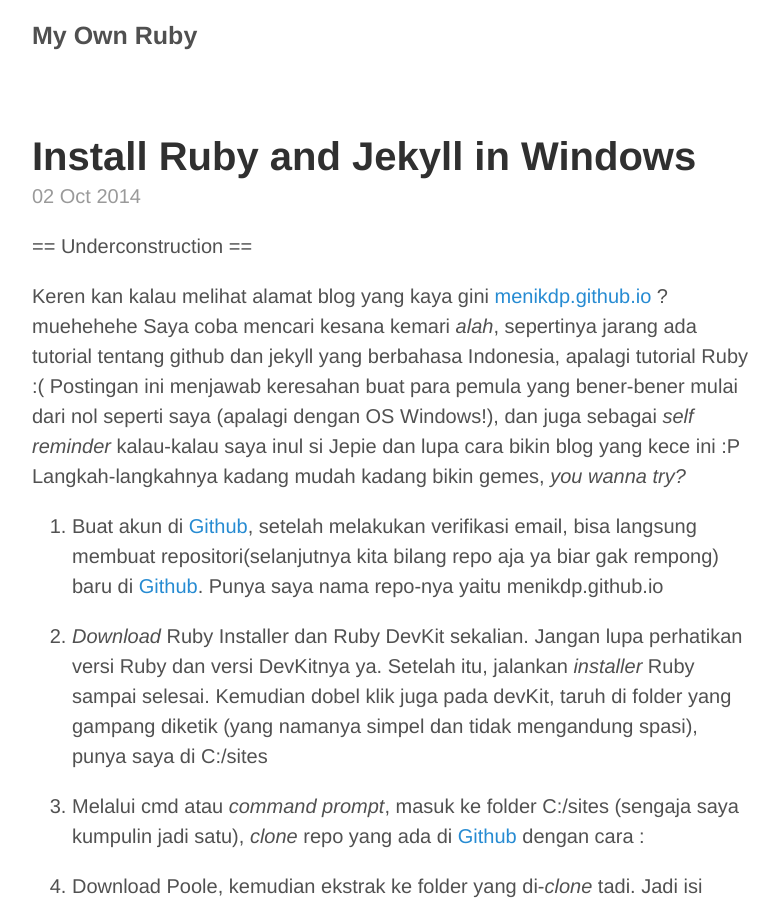
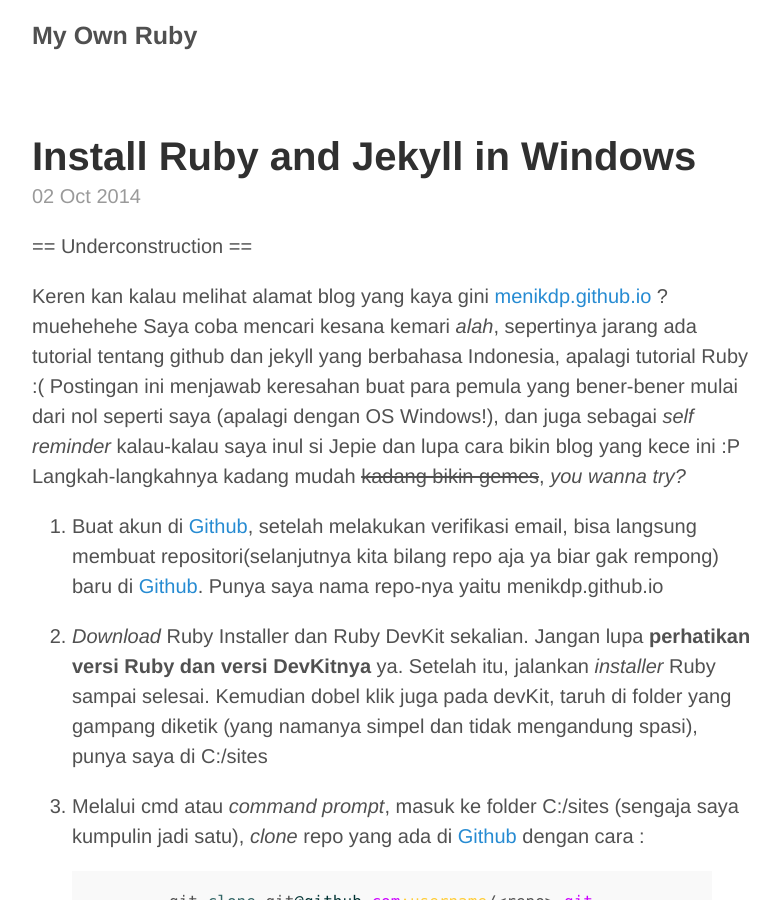
Before and after one commit to menikdp/menikdp.github.io, a Jekyll site: the page built from _posts/2014-10-02-install-ruby-and-jekyll-in-windows.md, in a window 1280 px wide and 900 px high. Shown: the whole window, without its empty margins (248-1028 px from the left). Built offline with Jekyll 4.4.1, drawn with Linux system fonts in a browser that asks for light colours; some of the changed lines change nothing that is shown; some of the changed text lies outside the part shown.

```diff
--- a/_posts/2014-10-02-install-ruby-and-jekyll-in-windows.md
+++ b/_posts/2014-10-02-install-ruby-and-jekyll-in-windows.md
@@ -9,14 +9,16 @@
 
 == Underconstruction ==
 
-
-Keren kan kalau melihat alamat blog yang kaya gini [menikdp.github.io][blogku] ? muehehehe Saya coba mencari kesana kemari *alah*, sepertinya jarang ada tutorial tentang github dan jekyll yang berbahasa Indonesia, apalagi tutorial Ruby :( Postingan ini menjawab keresahan buat para pemula yang bener-bener mulai dari nol seperti saya (apalagi dengan OS Windows!), dan juga sebagai *self reminder* kalau-kalau saya inul si Jepie dan lupa cara bikin blog yang kece ini :P Langkah-langkahnya kadang mudah kadang bikin gemes, *you wanna try?*
+Keren kan kalau melihat alamat blog yang kaya gini [menikdp.github.io][blogku] ? muehehehe Saya coba mencari kesana kemari *alah*, sepertinya jarang ada tutorial tentang github dan jekyll yang berbahasa Indonesia, apalagi tutorial Ruby :( Postingan ini menjawab keresahan buat para pemula yang bener-bener mulai dari nol seperti saya (apalagi dengan OS Windows!), dan juga sebagai *self reminder* kalau-kalau saya inul si Jepie dan lupa cara bikin blog yang kece ini :P Langkah-langkahnya kadang mudah <del>kadang bikin gemes</del>, *you wanna try?*
 
 1. Buat akun di [Github][github], setelah melakukan verifikasi email, bisa langsung membuat repositori(selanjutnya kita bilang repo aja ya biar gak rempong) baru di [Github][github]. Punya saya nama repo-nya yaitu menikdp.github.io
 
-2. *Download* Ruby Installer dan Ruby DevKit sekalian. Jangan lupa perhatikan versi Ruby dan versi DevKitnya ya. Setelah itu, jalankan *installer* Ruby sampai selesai. Kemudian dobel klik juga pada devKit, taruh di folder yang gampang diketik (yang namanya simpel dan tidak mengandung spasi), punya saya di C:/sites
+2. *Download* Ruby Installer dan Ruby DevKit sekalian. Jangan lupa <b>perhatikan versi Ruby dan versi DevKitnya</b> ya. Setelah itu, jalankan *installer* Ruby sampai selesai. Kemudian dobel klik juga pada devKit, taruh di folder yang gampang diketik (yang namanya simpel dan tidak mengandung spasi), punya saya di C:/sites
 
 3. Melalui cmd atau *command prompt*, masuk ke folder C:/sites (sengaja saya kumpulin jadi satu), *clone* repo yang ada di [Github][github] dengan cara :
+{% highlight ruby%}
+	git clone git@github.com:username/<repo>.git
+{% endhighlight %}
 
 4. Download Poole, kemudian ekstrak ke folder yang di-*clone* tadi. Jadi isi ekstrak Poole ada di dalam folder menikdp.github.io
 
@@ -38,5 +40,6 @@
 
 Fiuuuh, lumayan rempong yak? Sampai sini dulu yak. Penjelasan lainnya nyusul, saya mau belajar lagi sama Tuan nyiahahaha XD Kalau ada yang kurang jelas atau gak beres, monggo colek saya di menik.damayanti.p@gmail.com
 
+
 [blogku]: http://menikdp.github.io
 [github]: http://github.com
```
